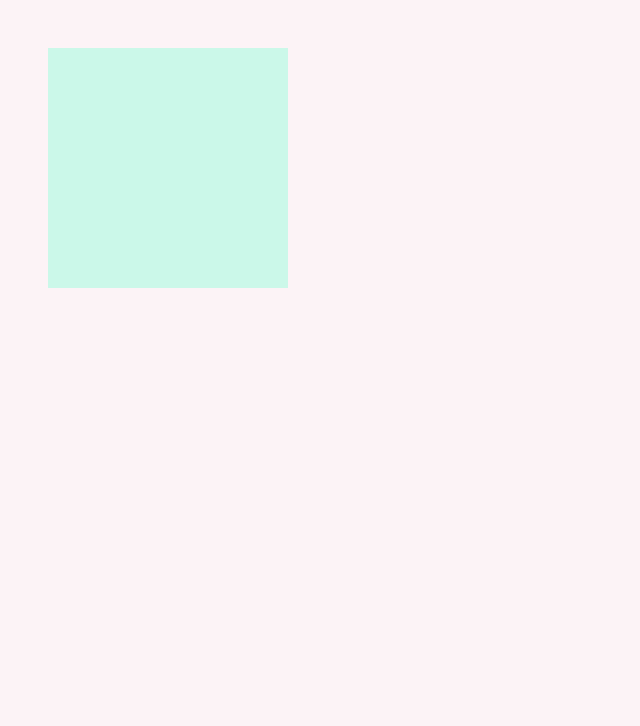
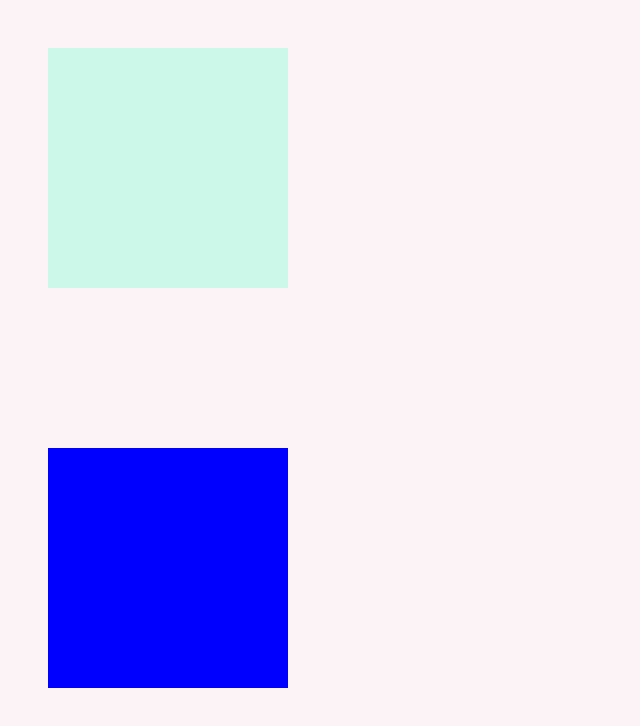
Before and after one commit to ManojThulung/ReactJs, a React (Create React App) app: page / in a window 1280 px wide. Shown: the top 726 px of the page, without its empty margins (0-640 px from the left). Built offline with nearby package versions, Linux system fonts and the light colour scheme.

Commit message:
created drag, hover and click animation

```diff
--- a/src/App.js
+++ b/src/App.js
@@ -1,9 +1,11 @@
 import Box1 from "./components/box1/box1";
+import Box2 from "./components/box2/box2";
 
 function App() {
   return (
     <div className="app">
       <Box1 />
+      <Box2 />
     </div>
   );
 }
--- /dev/null
+++ b/src/components/box2/box2.js
@@ -0,0 +1,33 @@
+import { motion } from "framer-motion";
+import { useState } from "react";
+
+function Box2() {
+  const [isAnimating, setIsAnimating] = useState(false);
+
+  return (
+    <div className="box-container">
+      <motion.div
+        className="box"
+        style={{
+          opacity: 1,
+          background: "blue",
+        }}
+        drag //drag="x" will allow to drag only x direction.
+        dragConstraints={{
+          //this will restric the drag area.
+          right: 20,
+          top: 5,
+          bottom: 5,
+        }}
+        whileHover={{
+          scale: 1.1,
+        }}
+        whileTap={{
+          scale: 1.2,
+        }}
+      ></motion.div>
+    </div>
+  );
+}
+
+export default Box2;
--- a/src/index.css
+++ b/src/index.css
@@ -27,7 +27,7 @@
 }
 
 .box-container {
-  padding-bottom: 20rem;
+  padding-bottom: 10rem;
 }
 
 .box {
```
